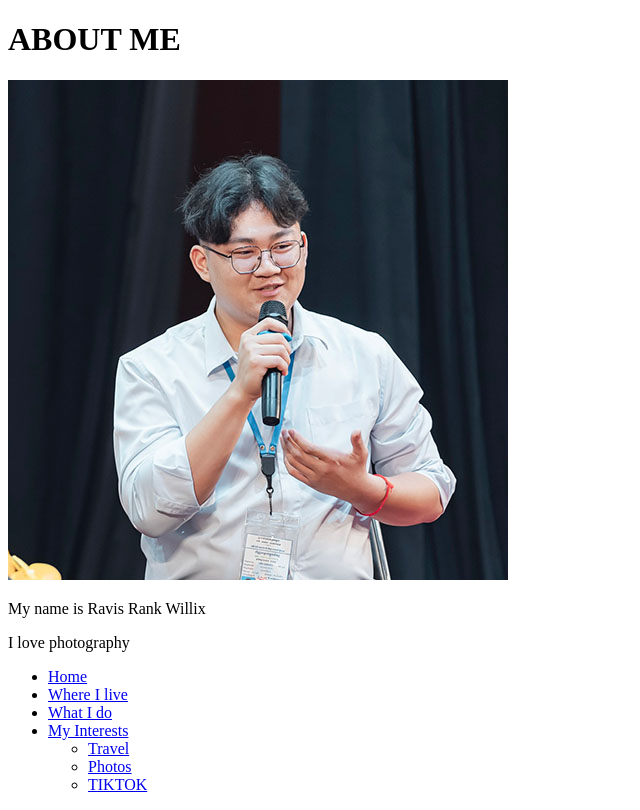
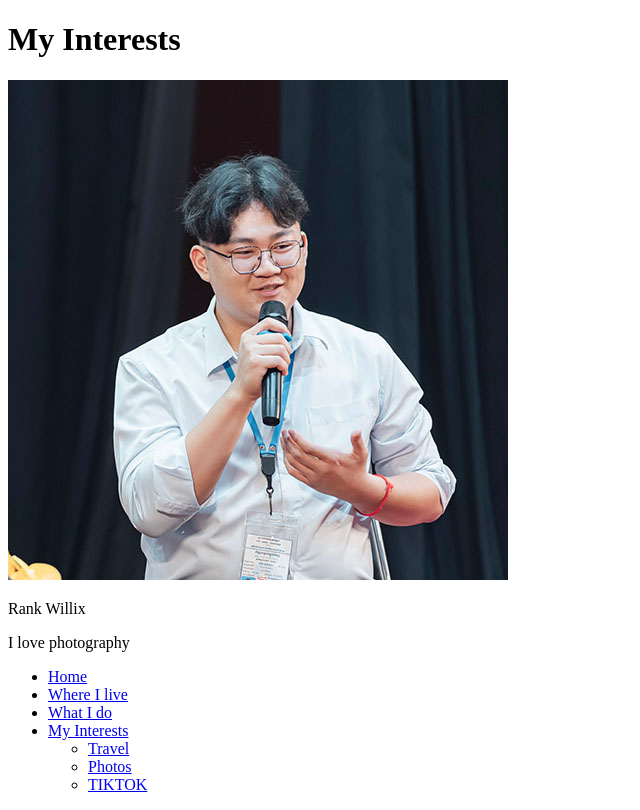
Before and after one commit to R-LIX/Portfolio, a plain HTML site: page myinterests.html in a window 1280 px wide. Shown: the whole page, without its empty margins (0-640 px from the left). Drawn offline with Linux system fonts and the light colour scheme.

Commit message:
new title

```diff
--- a/myinterests.html
+++ b/myinterests.html
@@ -3,12 +3,12 @@
 <head>
     <meta charset="UTF-8">
     <meta name="viewport" content="width=device-width, initial-scale=1.0">
-    <title>LIX's Portfolio</title>
+    <title>My Interests</title>
 </head>
 <body>
-    <h1>ABOUT ME</h1>
+    <h1>My Interests</h1>
     <img src="../Portfolio/photos/IMG_6901.jpg" alt="Ravis Rank Willix">
-    <p>My name is Ravis Rank Willix</p>
+    <p>Rank Willix</p>
     <p>I love photography</p>
     <ul>
         <li><a href="index.html">Home</a></li>
```
Also changed, not shown: photos.html (+2 -2 lines), tiktok.html (+2 -2 lines), whatido.html (+1 -1 lines), whereilive.html (+1 -1 lines).
